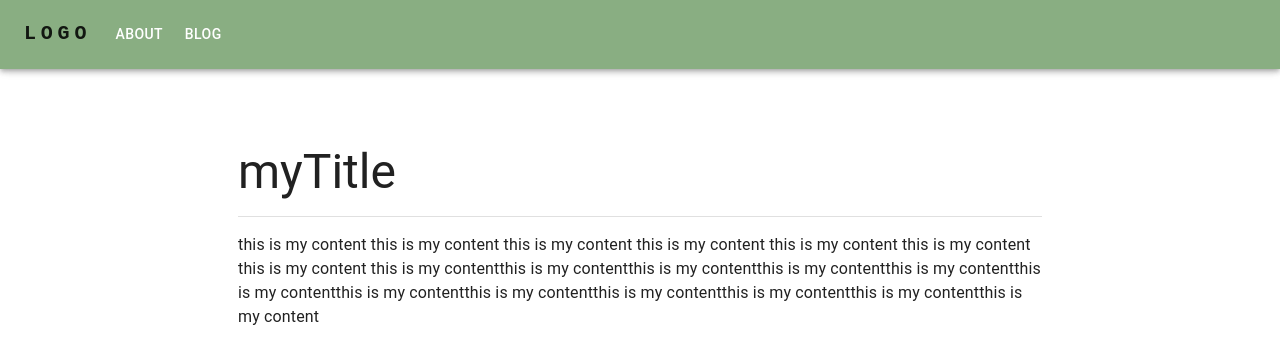
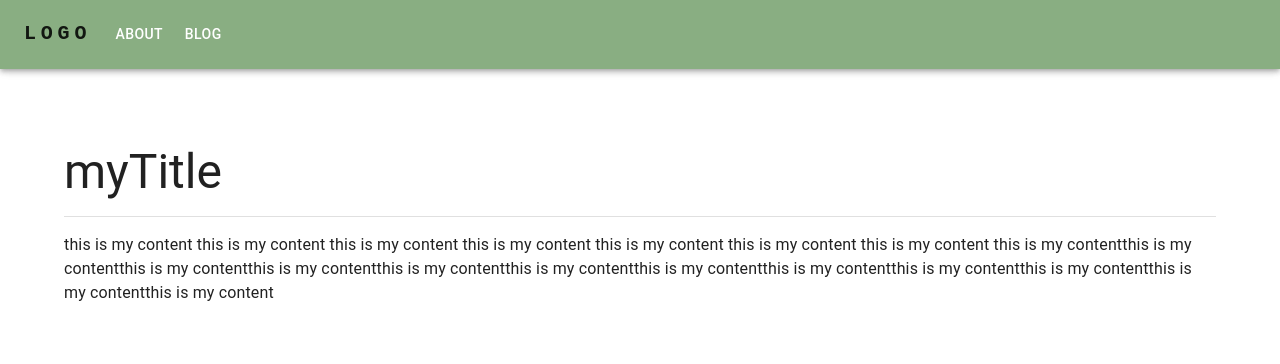
Before and after one commit to tjm165/portfolio, a React (Create React App) app in the folder frontend/: page /blog/abc in a window 1280 px wide. Shown: the top 364 px of the page. Built offline with nearby package versions, Linux system fonts and the light colour scheme.

Commit message:
lg maxwidth

```diff
--- a/frontend/src/components/common/section/SimpleSection.tsx
+++ b/frontend/src/components/common/section/SimpleSection.tsx
@@ -17,7 +17,7 @@ export default function SimpleSection({
   };
 
   return (
-    <Container maxWidth="md">
+    <>
       <Grid
         style={gridContainerStyle}
         container
@@ -42,6 +42,6 @@ export default function SimpleSection({
           </Grid>
         </Grid>
       )}
-    </Container>
+    </>
   );
 }
--- a/frontend/src/components/pages/blog/blog-post/index.tsx
+++ b/frontend/src/components/pages/blog/blog-post/index.tsx
@@ -7,15 +7,8 @@ export default function BlogPost() {
 
   const heading = blog.title;
 
-  const overlayStyle: React.CSSProperties = {
-    backgroundColor: "rgba(0, 0, 0, 0.4)",
-    width: "100%",
-    position: "absolute",
-    zIndex: 2,
-  };
-
   return (
-    <Container maxWidth="md">
+    <Container maxWidth="lg">
       <SimpleSection headingText={heading}>
         <Grid>
           <Grid item sm={8}>
--- a/frontend/src/components/pages/blog/index.tsx
+++ b/frontend/src/components/pages/blog/index.tsx
@@ -80,9 +80,9 @@ export default function Blog() {
   return (
     <>
       <Outlet />
-      <Container maxWidth="md">
+      <Container maxWidth="lg">
         <SimpleSection
-          headingText="Wow Tommy have some interesting stuff to say!"
+          headingText="Wow Tommy has some interesting stuff to say!"
           subHeadingText="From experiences to code snippets this is really exciting to read!"
         >
           <>
```
